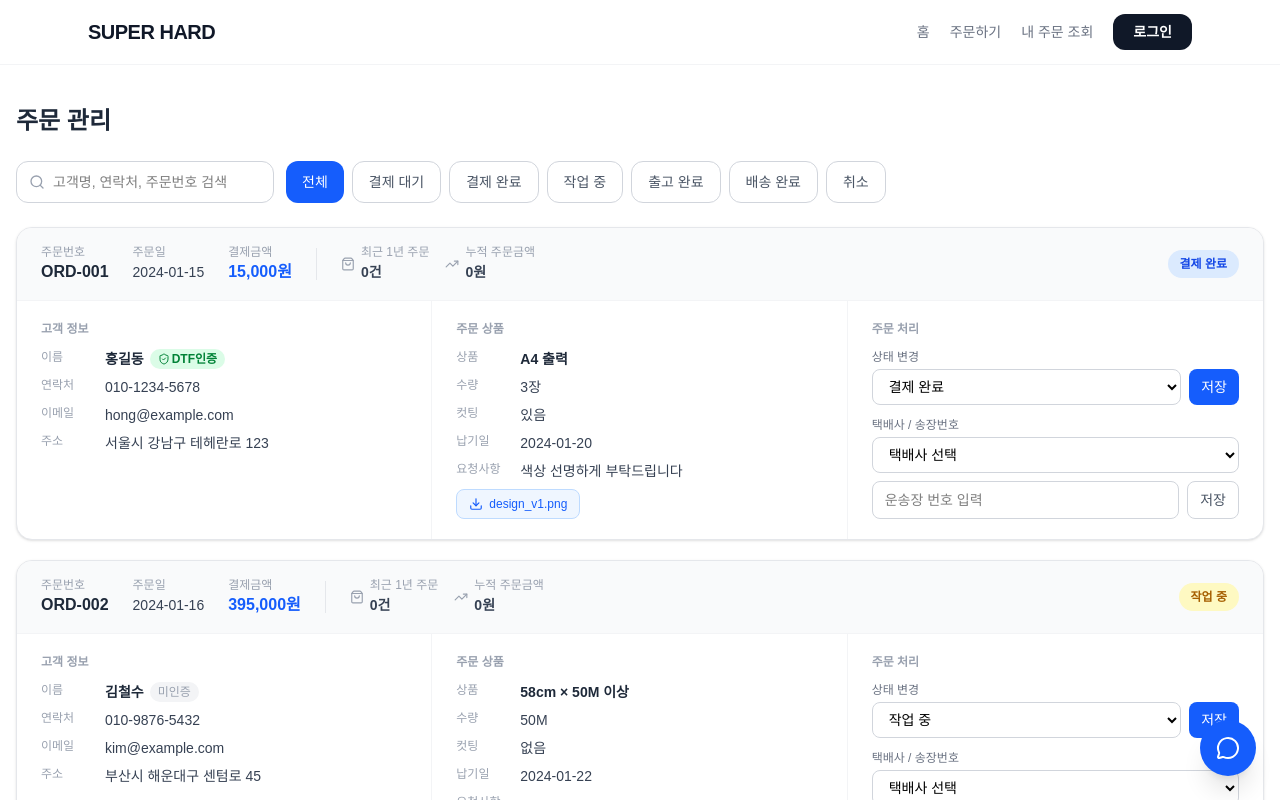
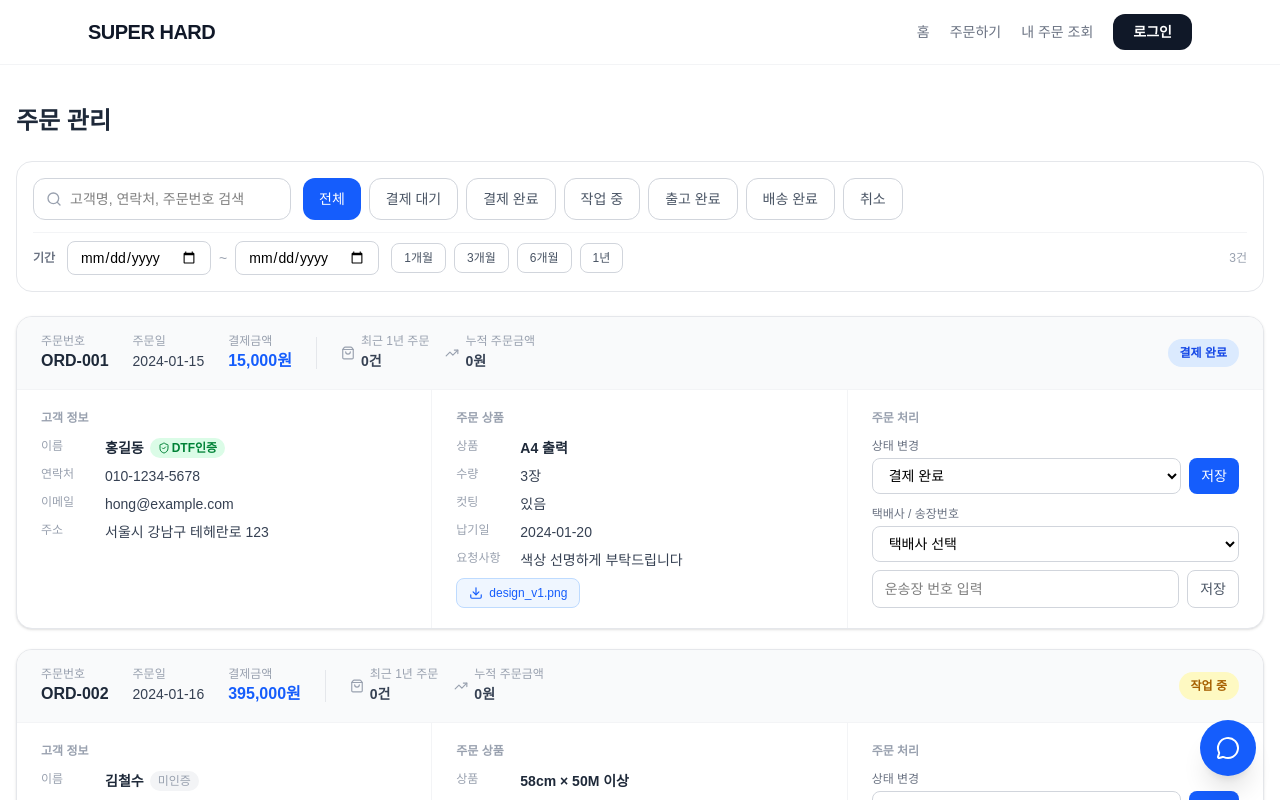
Before and after one commit to FighterManiak/dtf-print, a Next.js app: page /admin/orders in a window 1280 px wide. Shown: the top 800 px of the page. Built offline with nearby package versions, Linux system fonts and the light colour scheme.

Commit message:
feat: 관리자 주문관리 날짜 필터 추가

```diff
--- a/src/app/admin/orders/page.tsx
+++ b/src/app/admin/orders/page.tsx
@@ -69,6 +69,18 @@ export default function AdminOrdersPage() {
   const [statuses, setStatuses] = useState<Record<string, OrderStatus>>(
     Object.fromEntries(SAMPLE_ORDERS.map((o) => [o.id, o.status]))
   )
+  const [dateFrom, setDateFrom] = useState('')
+  const [dateTo, setDateTo] = useState('')
+
+  const setQuickDate = (months: number) => {
+    const to = new Date()
+    const from = new Date()
+    from.setMonth(from.getMonth() - months)
+    setDateFrom(from.toISOString().slice(0, 10))
+    setDateTo(to.toISOString().slice(0, 10))
+  }
+
+  const clearDate = () => { setDateFrom(''); setDateTo('') }
 
   // 고객별 최근 1년 통계
   const customerStats = useMemo(() => {
@@ -94,7 +106,11 @@ export default function AdminOrdersPage() {
       o.customer_email.includes(search) ||
       o.id.includes(search) ||
       o.customer_phone.includes(search)
-    return matchStatus && matchSearch
+    const orderDate = o.created_at.slice(0, 10)
+    const matchDate =
+      (!dateFrom || orderDate >= dateFrom) &&
+      (!dateTo || orderDate <= dateTo)
+    return matchStatus && matchSearch && matchDate
   })
 
   return (
@@ -102,8 +118,10 @@ export default function AdminOrdersPage() {
       <h1 className="text-2xl font-bold text-gray-800 mb-6">주문 관리</h1>
 
       {/* 필터 */}
-      <div className="flex flex-wrap gap-3 mb-6">
-        <div className="flex items-center border border-gray-300 rounded-xl px-3 gap-2 bg-white">
+      <div className="bg-white border border-gray-200 rounded-2xl p-4 mb-6 space-y-3">
+        {/* 검색 + 상태 */}
+        <div className="flex flex-wrap gap-3">
+          <div className="flex items-center border border-gray-300 rounded-xl px-3 gap-2">
             <Search className="w-4 h-4 text-gray-400" />
             <input
               value={search}
@@ -128,6 +146,49 @@ export default function AdminOrdersPage() {
                 {label}
               </button>
             ))}
+          </div>
+        </div>
+
+        {/* 날짜 필터 */}
+        <div className="flex flex-wrap items-center gap-3 pt-2 border-t border-gray-100">
+          <span className="text-xs font-semibold text-gray-500">기간</span>
+          <div className="flex items-center gap-2">
+            <input
+              type="date"
+              value={dateFrom}
+              onChange={(e) => setDateFrom(e.target.value)}
+              className="border border-gray-300 rounded-lg px-3 py-1.5 text-sm text-black focus:outline-none focus:ring-2 focus:ring-blue-400"
+            />
+            <span className="text-gray-400 text-sm">~</span>
+            <input
+              type="date"
+              value={dateTo}
+              onChange={(e) => setDateTo(e.target.value)}
+              className="border border-gray-300 rounded-lg px-3 py-1.5 text-sm text-black focus:outline-none focus:ring-2 focus:ring-blue-400"
+            />
+          </div>
+          <div className="flex gap-2">
+            {[{ label: '1개월', months: 1 }, { label: '3개월', months: 3 }, { label: '6개월', months: 6 }, { label: '1년', months: 12 }].map(({ label, months }) => (
+              <button
+                key={months}
+                onClick={() => setQuickDate(months)}
+                className="px-3 py-1.5 text-xs font-medium rounded-lg border border-gray-300 text-gray-600 hover:bg-gray-50 transition-colors"
+              >
+                {label}
+              </button>
+            ))}
+            {(dateFrom || dateTo) && (
+              <button
+                onClick={clearDate}
+                className="px-3 py-1.5 text-xs font-medium rounded-lg border border-red-200 text-red-500 hover:bg-red-50 transition-colors"
+              >
+                초기화
+              </button>
+            )}
+          </div>
+          {filtered.length > 0 && (
+            <span className="text-xs text-gray-400 ml-auto">{filtered.length}건</span>
+          )}
         </div>
       </div>
 
```
Lines whose indentation alone changed are shown as unchanged.
